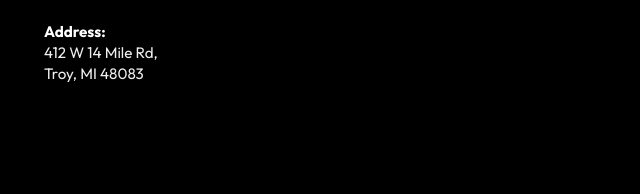
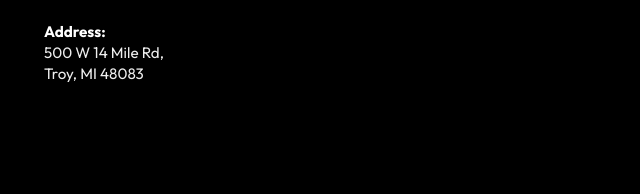
Before and after one commit to shanectr/MallLive, a plain HTML site: page contact-us.html in a window 1280 px wide. Shown: the part 491-685 px from the top of the page, 620-1260 px from the left. Drawn offline with Linux system fonts and the light colour scheme.

Commit message:
update to contact us address

```diff
--- a/contact-us.html
+++ b/contact-us.html
@@ -119,7 +119,7 @@
             <p><strong>Local:</strong><br />123-256-7891</p>
             <p><strong>Fax:</strong><br />123-256-7891</p> -->
             <p>
-              <strong>Address:</strong><br />412 W 14 Mile Rd,<br />Troy, MI
+              <strong>Address:</strong><br />500 W 14 Mile Rd,<br />Troy, MI
               48083
             </p>
           </div>
```
